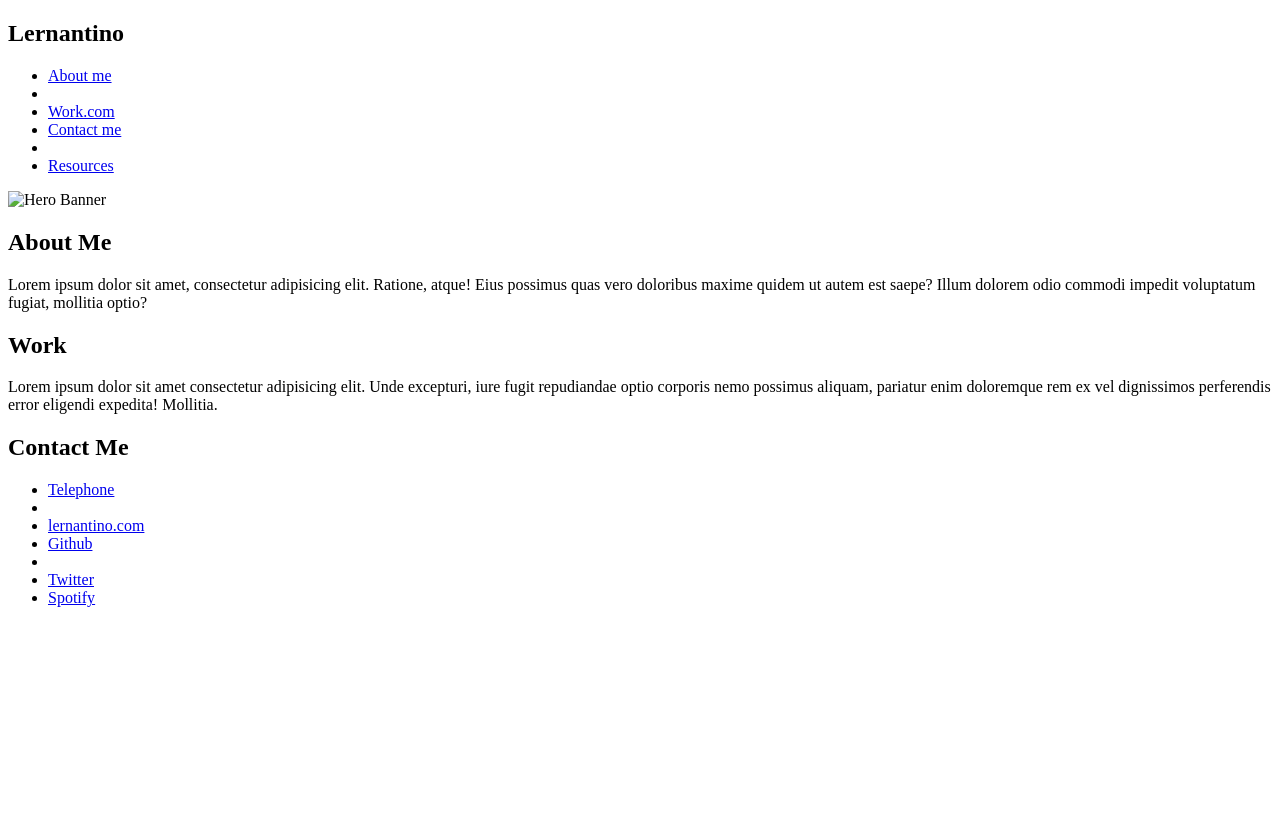
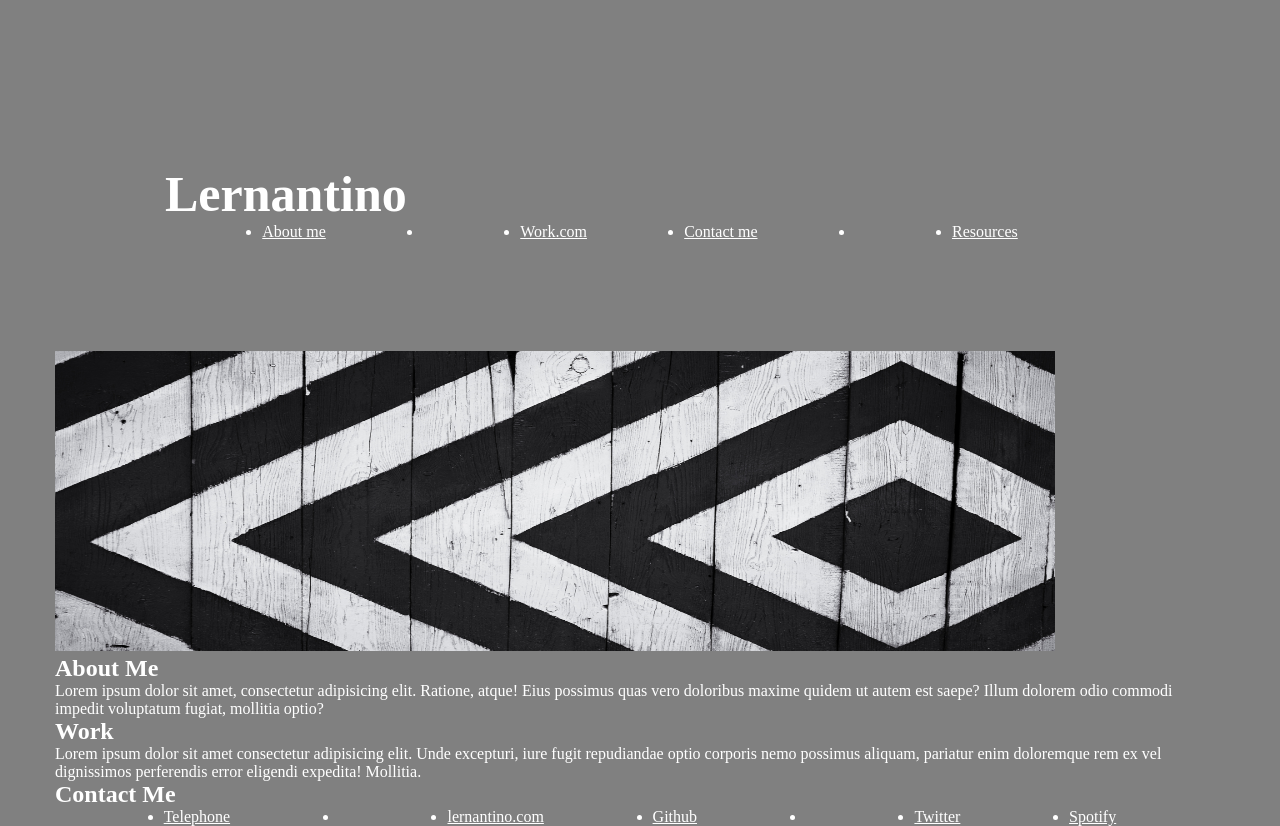
Before and after one commit to GJWhat/portfolio_wk2_challenge, a plain HTML site: page portfolio/index.html in a window 1280 px wide. Before the commit the page ends 800 px from the top, so only its background shows below. Drawn offline with Linux system fonts and the light colour scheme.

```diff
--- a/portfolio/index.html
+++ b/portfolio/index.html
@@ -6,7 +6,7 @@
   <meta name="viewport" content="width=device-width, initial-scale=1.0">
   <meta http-equiv="X-UA-Compatible" content="ie=edge">
   <title>Lernantino // Web Developer</title>
-  <link rel="stylesheet" href="./css/style.css">
+  <link rel="stylesheet" href="./css/styles.css">
 
 </head>
 
@@ -27,7 +27,7 @@
 
     <!-- hero banner -->
   <div class="header">
-    <img src="./images/02-hero-bg.jpg" alt="Hero Banner" class="small-image">
+    <img src="./images/images/02-hero-bg.jpg" alt="Hero Banner" class="small-image">
   </div>
 
     <main class="page-wrapper">
```
Also changed, not shown: portfolio/images/images/pic.jpg (added).
